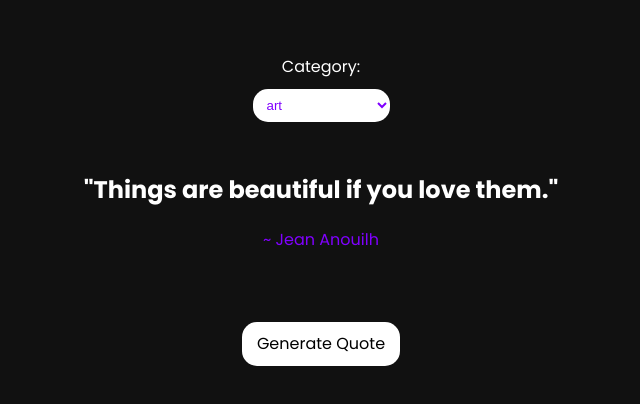
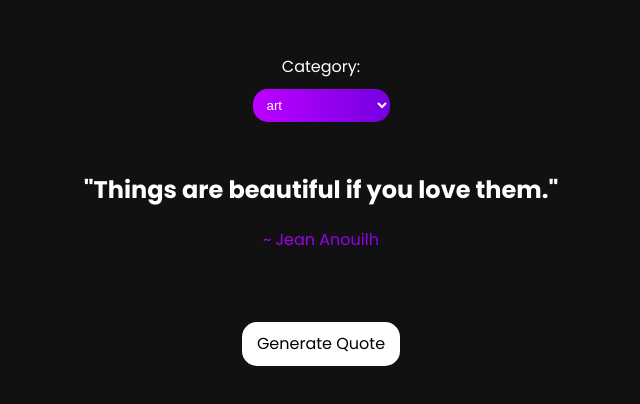
Before and after one commit to iam-player/random-quote-generator, a plain HTML site: page index.html in a window 1280 px wide. Shown: the part 190-594 px from the top of the page, without its empty margins (319-959 px from the left). Drawn offline with nearby package versions, Linux system fonts and the light colour scheme.

Commit message:
little code cleaning (?)

```diff
--- a/assets/scripts/app.js
+++ b/assets/scripts/app.js
@@ -3,15 +3,11 @@ const author = document.getElementById("author");
 const buttons = document.querySelectorAll("button");
 
 const categories = document.getElementById("categories");
-const categoryArray = ["age", "alone", "amazing", "anger", "architecture", "attitude", "beauty", "best", "birthday", "business", "car", "change", "communications", "computers", "cool", "courage", "dad", "dating", "death", "design", "dreams", "education", "environmental", "equality", "experience", "failure", "faith", "family", "famous", "fear", "fitness", "food", "forgiveness", "freedom", "friendship", "funny", "future", "god", "good", "government", "graduation", "great", "happiness", "health", "history", "home", "hope", "humor", "imagination", "inspirational", "intelligence", "jealousy", "knowledge", "leadership", "learning", "legal", "life", "love", "marriage", "medical", "men", "mom", "money", "morning", "movies", "success"];
-
-categories.innerHTML += '<option value="art" selected>art</option>'
+const categoryArray = ["art", "age", "alone", "amazing", "anger", "architecture", "attitude", "beauty", "best", "birthday", "business", "car", "change", "communications", "computers", "cool", "courage", "dad", "dating", "death", "design", "dreams", "education", "environmental", "equality", "experience", "failure", "faith", "family", "famous", "fear", "fitness", "food", "forgiveness", "freedom", "friendship", "funny", "future", "god", "good", "government", "graduation", "great", "happiness", "health", "history", "home", "hope", "humor", "imagination", "inspirational", "intelligence", "jealousy", "knowledge", "leadership", "learning", "legal", "life", "love", "marriage", "medical", "men", "mom", "money", "morning", "movies", "success"];
 
 for(let i = 0; i < categoryArray.length; i++){
     categories.innerHTML += '<option value="' + categoryArray[i] + '">' + categoryArray[i] + '</option>';
 };
-
-let category = "art";
 
 categories.addEventListener("change", () => {
   category = categories.value;
--- a/assets/styles/main.scss
+++ b/assets/styles/main.scss
@@ -39,16 +39,24 @@ label{
 	margin: 20px 0;
 	font-size: 1rem;
 	font-weight: 500;
-	color: #8000ff;
+	background: #BC00FF;
+    background: linear-gradient(to right, #BC00FF 0%, #7400e0 100%);
+    background-clip: text;
+    -webkit-background-clip: text;
+    -webkit-text-fill-color: transparent;
 }
 
 select{
-    background-color: white;
-    color: #8000ff;
+    color: white;
     border: 0;
     outline: 0;
     border-radius: 15px;
     padding: 8px 10px;
+    background: linear-gradient(to right, #BC00FF 0%, #7400e0 100%);
+}
+
+option{
+    color: black;
 }
 
 button {
@@ -60,8 +68,8 @@ button {
 	user-select: none;
 
 	&:hover {
-		background-color: #8000ff;
+        background: linear-gradient(to right, #BC00FF 0%, #7400e0 100%);
 		color: white;
-		transition: 0.2s ease;
+		transition: .2s ease-out;
 	}
 }
```
Also changed, not shown: assets/styles/main.css, 1 other file.
